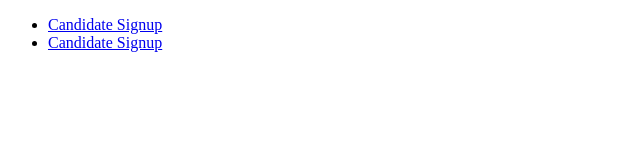
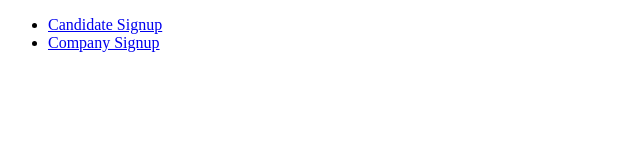
Before and after one commit to dev-gst/Linketinder-Project, a website built with webpack: page Frontend/src/views/index.html in a window 1280 px wide. Shown: the full height of the page, 0-640 px from the left. Built offline with nearby package versions, Linux system fonts and the light colour scheme.

Commit message:
fix: text in company sign up link

```diff
--- a/Frontend/src/views/index.html
+++ b/Frontend/src/views/index.html
@@ -14,7 +14,7 @@
 <body>
     <ul>
         <li><a href="./candidate/index.html">Candidate Signup</a></li>
-        <li><a href="./company/index.html">Candidate Signup</a></li>
+        <li><a href="./company/index.html">Company Signup</a></li>
     </ul>
 </body>
 
```
